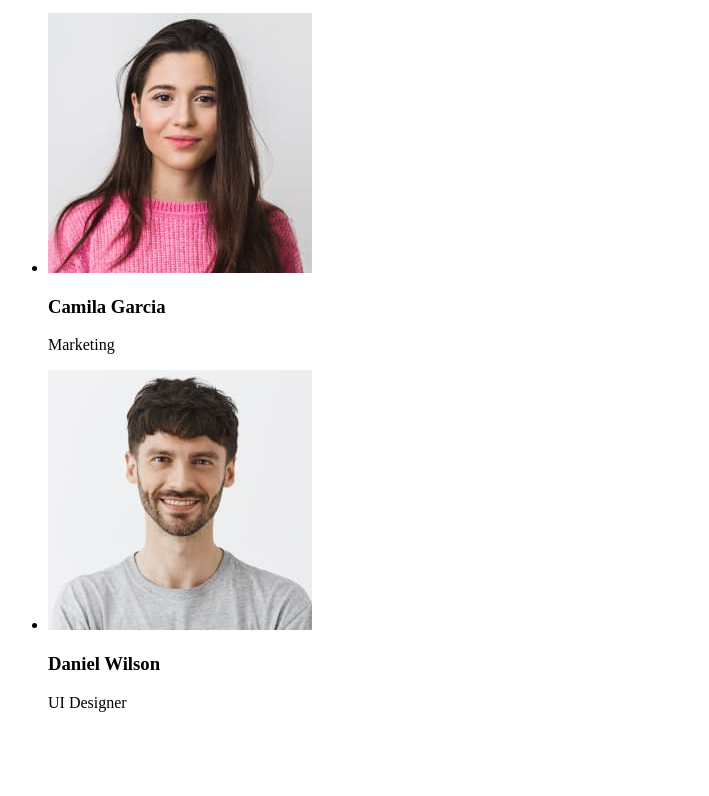
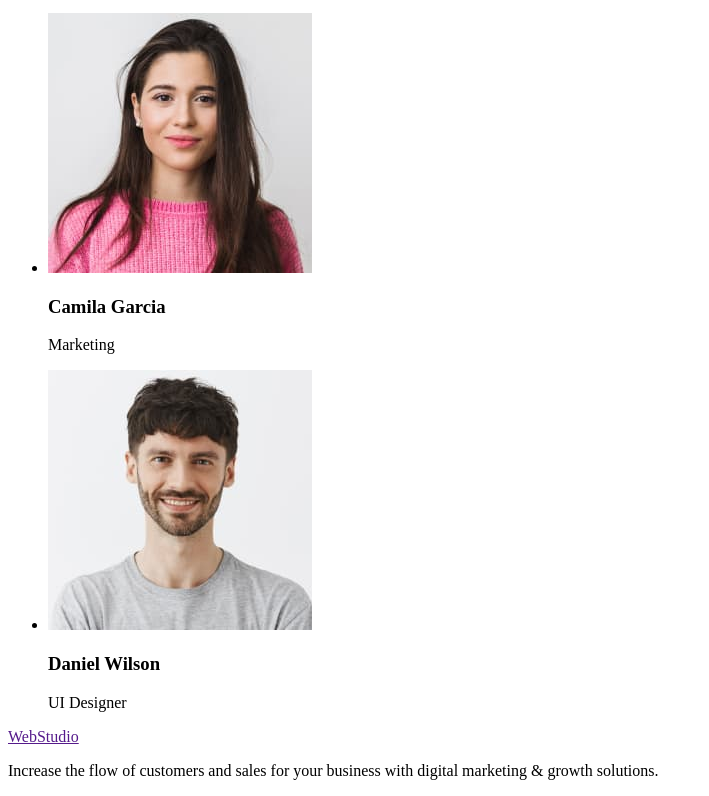
Before and after one commit to Maiia11/goit-markup-hw-01, a plain HTML site: page index.html in a window 1280 px wide. Shown: the part 1339-2135 px from the top of the page, without its empty margins (0-709 px from the left). Before the commit the page ends 2067 px from the top, so only its background shows below. Drawn offline with Linux system fonts and the light colour scheme.

Commit message:
made footer

```diff
--- a/index.html
+++ b/index.html
@@ -9,7 +9,7 @@
     <body>
         <header>
 
-         <a href="">WebStudio </a>
+        <a href="">WebStudio </a>
          <nav>
             <ul>
                 <li>
@@ -77,14 +77,13 @@
                         <p>UI Designer</p>
                     </li>
                 </ul>
-
-
             </section>
 
         </main>
 
         <footer>
-
+            <a href="">WebStudio </a>
+            <p>Increase the flow of customers and sales for your business with digital marketing & growth solutions.</p>
         </footer>
 
     </body>
```
